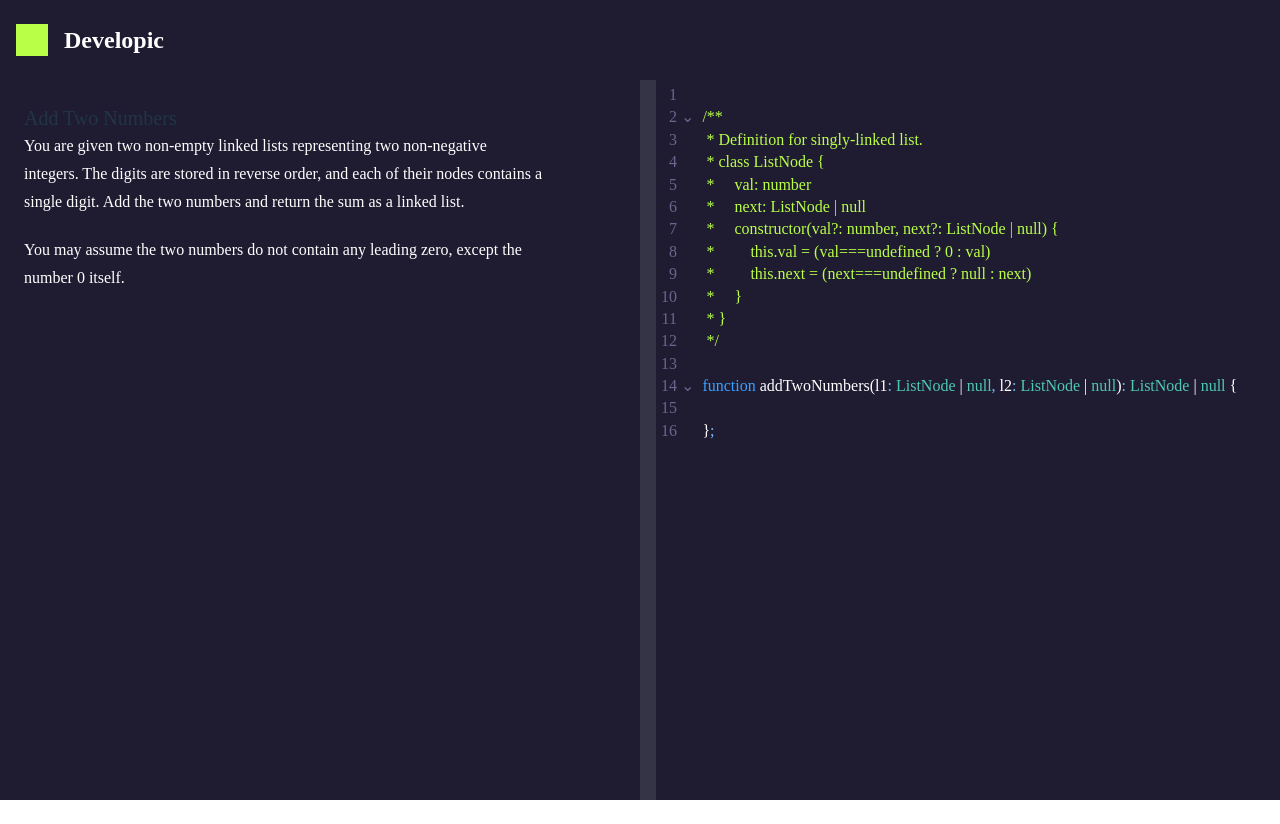
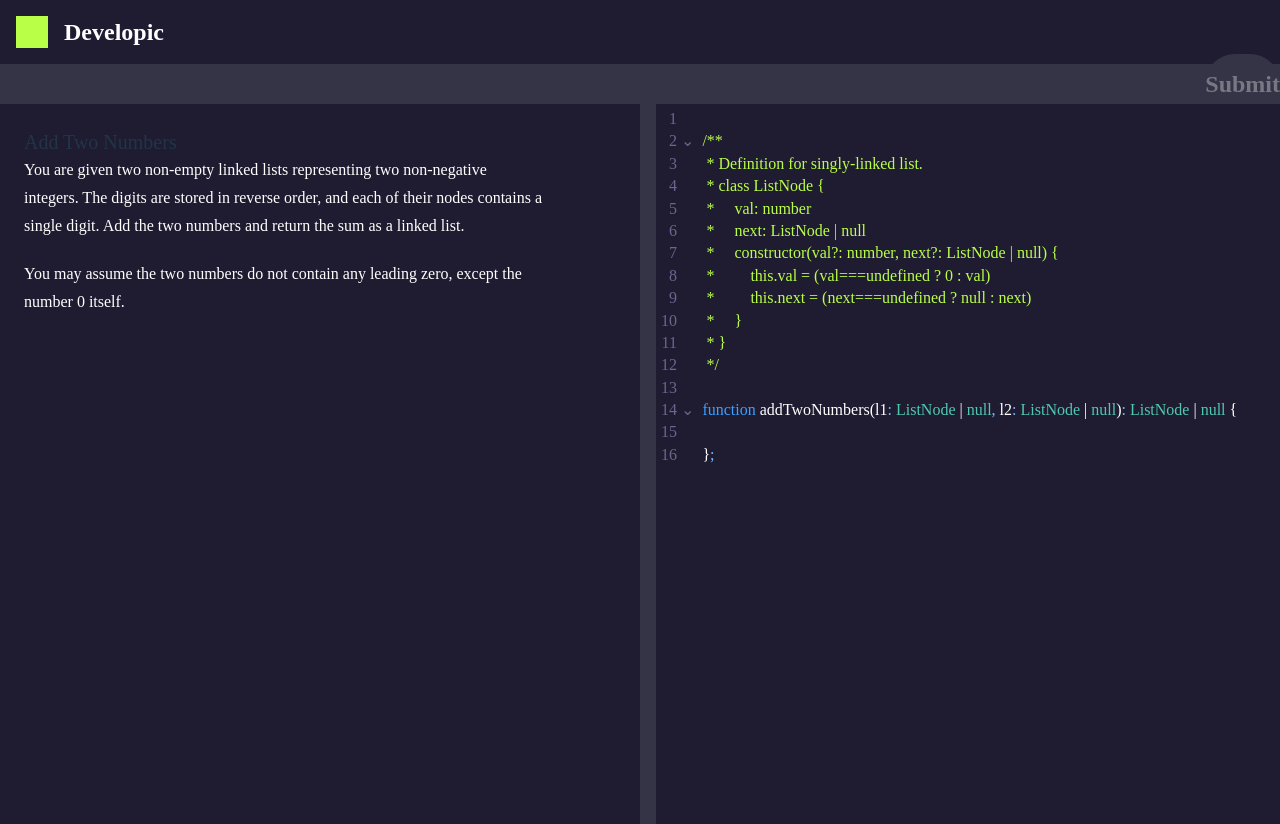
Before and after one commit to dhr05074/developic, a React (Vite) app in the folder front/: page /problem in a window 1280 px wide. Before the commit the page ends 800 px from the top, so only its background shows below. Built offline with nearby package versions, Linux system fonts and the light colour scheme; some icons are missing.

Commit message:
v0.0.0:38 -   problem nav top 추가 -   button function 제작 중.

```diff
--- a/front/src/App.tsx
+++ b/front/src/App.tsx
@@ -22,7 +22,7 @@ function App(): JSX.Element {
         <RecoilRoot>
             <AnimatePresence>
                 <div className="flex h-screen w-screen flex-col">
-                    <section id="header" className="h-20 w-full">
+                    <section id="header" className=" h-16 w-full">
                         <NavBar />
                     </section>
                     <section id="body" className="h-full w-full">
--- /dev/null
+++ b/front/src/component/Button/Function.Button.tsx
@@ -0,0 +1,12 @@
+type PropsType = {
+    func: void;
+    name: string;
+};
+
+export default function ButtonFunction(props: PropsType) {
+    const active = "  button_large coco_button";
+
+    const inactive = " button_large coco_button_disabled  ";
+
+    return <button id="button-basic">{props.name}</button>;
+}
--- a/front/src/component/Icons.tsx
+++ b/front/src/component/Icons.tsx
@@ -1,3 +1,4 @@
+import React from "react";
 import { Icon } from "@iconify/react";
 
 type PropsType = {
@@ -7,8 +8,10 @@ type PropsType = {
 };
 
 function Icons(props: PropsType) {
-    if (props.icon === "profile")
-        return <Icon icon="mdi:account-circle-outline" width={props.width} color={props.color} />;
+    // if ()
+    return props.icon === "profile" ? (
+        <Icon icon="mdi:account-circle-outline" width={props.width} color={props.color} />
+    ) : null;
 }
 
 export default Icons;
--- a/front/src/component/Problem/Problem.Component.tsx
+++ b/front/src/component/Problem/Problem.Body.tsx
@@ -1,7 +1,7 @@
 import { useRef, useEffect } from "react";
 import NavBar from "@/component/NavBar/NavBar";
 import MarkDown from "@/component/Resizable/MarkDown";
-import useResizable from "@/hook/Resizable.hook";
+import useResizable from "@/hook/resizable.hook";
 import { Problem } from "api/api";
 import useProblem from "../../hook/Problem.hook";
 import CodeEditor from "../CodeEditor/CodeEditor";
--- /dev/null
+++ b/front/src/component/Problem/Problem.Nav.tsx
@@ -0,0 +1,14 @@
+import ButtonBasic from "../Button/Link.Button";
+
+function ProblemNav() {
+    return (
+        <section id="problem_nav" className="flex h-10 w-full flex-row items-center justify-between bg-Navy-800">
+            <article id="problem_nav_options"></article>
+            <article id="problem_nav_buttons">
+                <ButtonBasic name="Submit" />
+            </article>
+        </section>
+    );
+}
+
+export default ProblemNav;
--- a/front/src/routes/Problem.tsx
+++ b/front/src/routes/Problem.tsx
@@ -1,8 +1,9 @@
-import React, { ReactNode, useState, useEffect, Suspense } from "react";
+import React from "react";
 
 import { motion } from "framer-motion";
 
-const ProblemComponent = React.lazy(() => import("../component/Problem/Problem.Component"));
+const ProblemNav = React.lazy(() => import("../component/Problem/Problem.Nav"));
+const ProblemBody = React.lazy(() => import("../component/Problem/Problem.Body"));
 
 function Problem() {
     return (
@@ -13,7 +14,8 @@ function Problem() {
             exit={{ opacity: 0 }}
             transition={{ duration: 0.5 }}
         >
-            <ProblemComponent />
+            <ProblemNav />
+            <ProblemBody />
         </motion.div>
     );
 }
--- a/front/src/styles/App.css
+++ b/front/src/styles/App.css
@@ -18,9 +18,7 @@
     src: url("https://cdn.jsdelivr.net/gh/Project-Noonnu/noonfonts_2107@1.1/Pretendard-Regular.woff") format("woff");
     font-style: normal;
 }
-#header {
-    height: 10%;
-}
+
 #body {
     height: 90%;
 }
```
Also changed, not shown: 1 other file (tests, documents, lock files or other folders).
